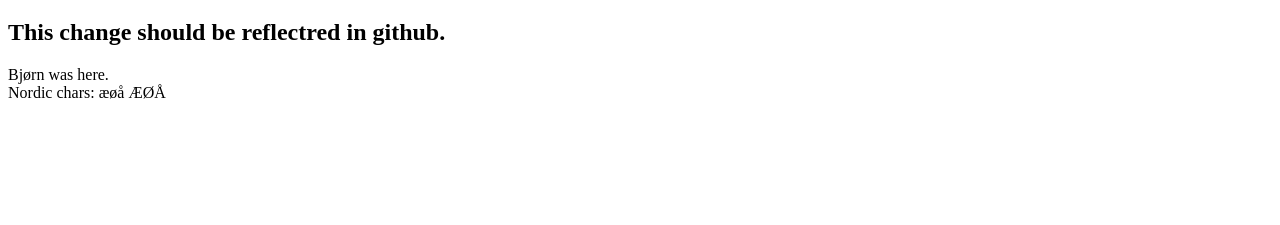
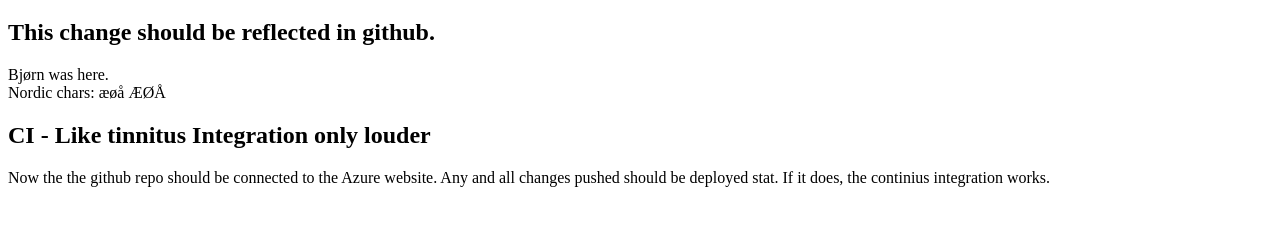
Before and after one commit to bavalde/bavtest1, a plain HTML site: page index.html in a window 1280 px wide. Shown: the part 61-286 px from the top of the page. Drawn offline with Linux system fonts and the light colour scheme.

Commit message:
Setting up CI github - azure deployment

```diff
--- a/index.html
+++ b/index.html
@@ -7,10 +7,15 @@
     <body>
         <h1>Hello Azure World</h1>
         <p>
-            <h2> This change should be reflectred in github.</h2>
+            <h2> This change should be reflected in github.</h2>
 
             Bjørn was here. <br>
             Nordic chars: æøå ÆØÅ
+
+            <h2> CI - Like tinnitus Integration only louder</h2>
+            Now the the github repo should be connected to the Azure website.
+            Any and all changes pushed should be deployed stat. If it does,
+            the continius integration works.
         </p>
     </body>
 </html>
```
